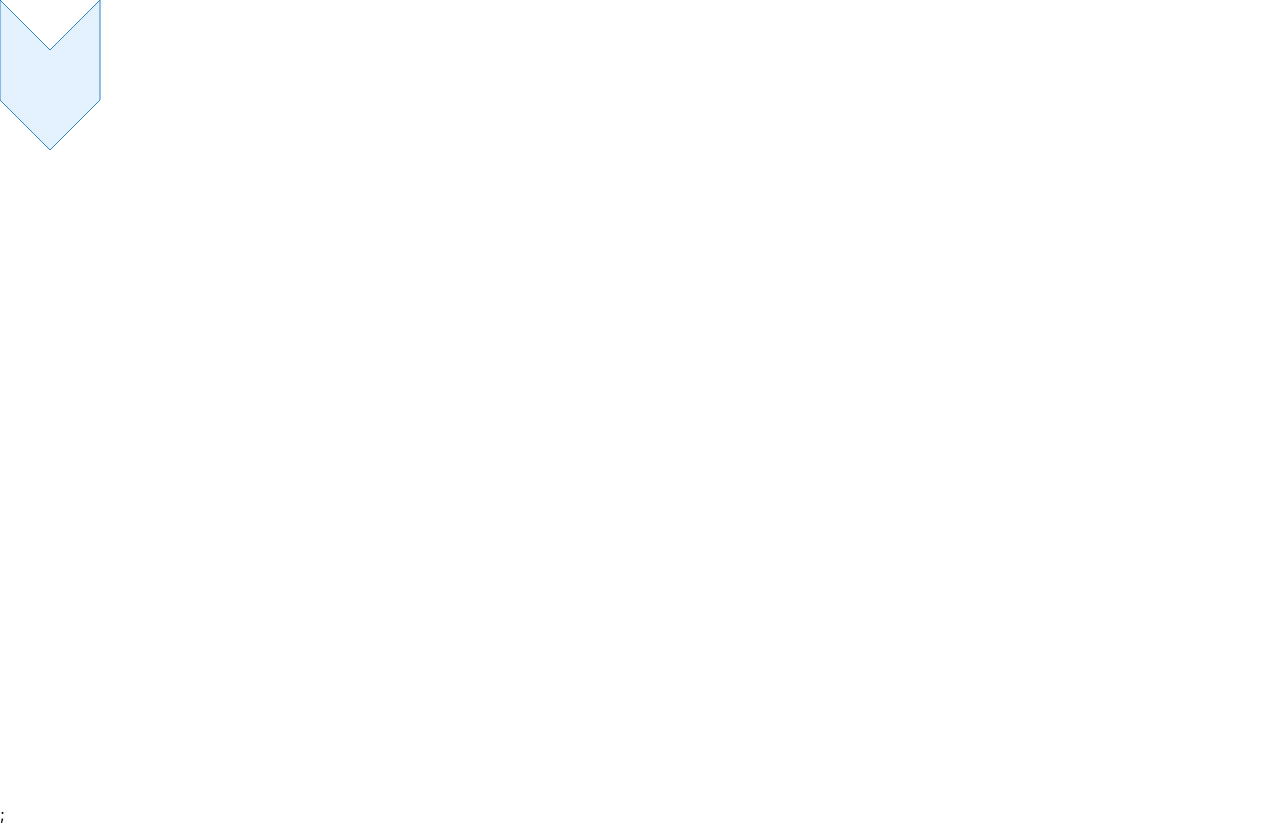
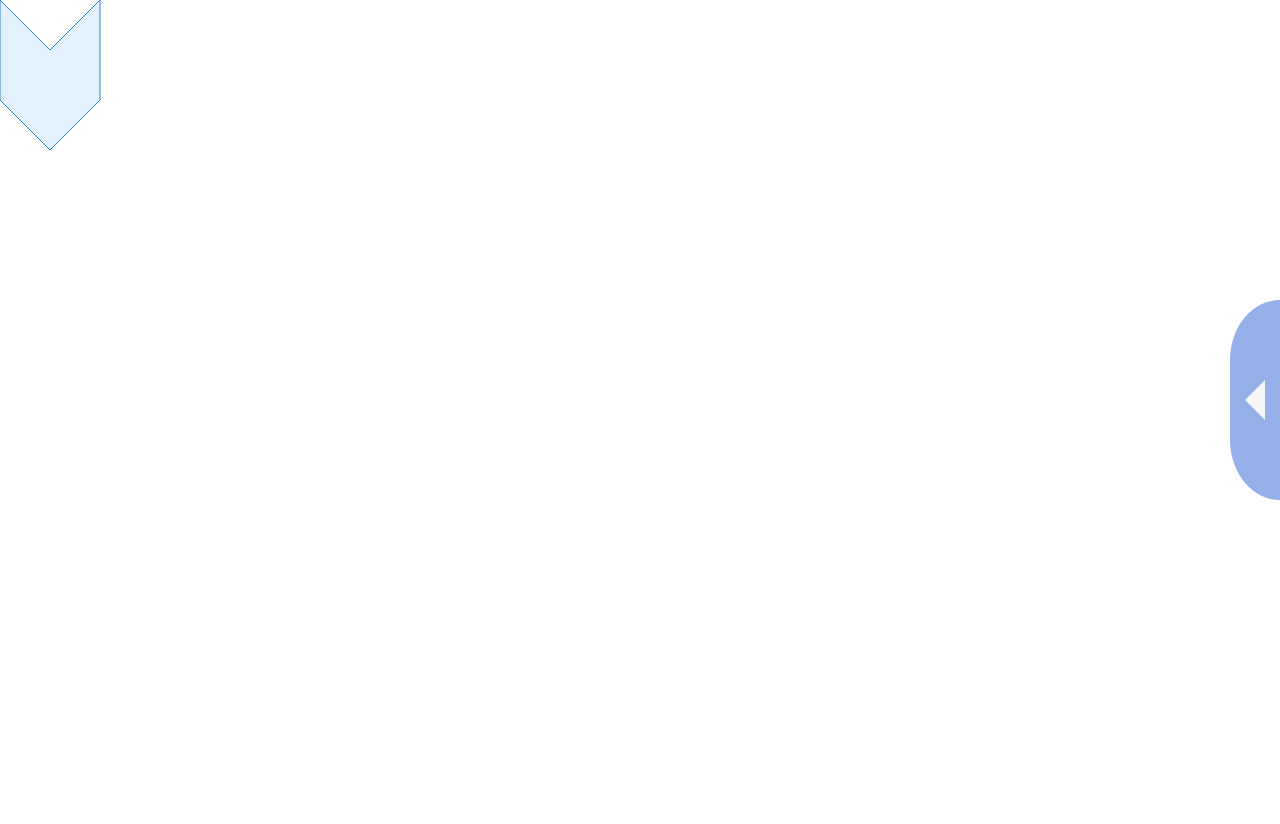
Before and after one commit to swnb/canvas-cut-better, a React (Create React App) app: page / in a window 1280 px wide. Built offline with nearby package versions, Linux system fonts and the light colour scheme.

Commit message:
init side menu

```diff
--- a/src/App.tsx
+++ b/src/App.tsx
@@ -1,12 +1,14 @@
 import * as React from 'react';
 import './App.css';
 import { CanvasCutComponent } from 'canvas-cut';
+import { Menu } from './menu';
 import { ErrorBoundary } from 'error-boundary';
 
 class App extends React.Component {
 	public render = () => (
 		<ErrorBoundary>
-			<CanvasCutComponent />;
+			<CanvasCutComponent />
+			<Menu />
 		</ErrorBoundary>
 	);
 }
--- a/src/lib/wire/index.ts
+++ b/src/lib/wire/index.ts
@@ -25,6 +25,7 @@ export class Wire implements RenderElement {
 
 	constructor(context: CanvasRenderingContext2D) {
 		this.context = context;
+		// TODO make this config better
 		this.wireContextConfig = {
 			lineWidth: 3,
 			lineCap: 'round',
--- /dev/null
+++ b/src/menu/index.tsx
@@ -0,0 +1,33 @@
+import * as React from 'react';
+import * as Styles from './style.module.css';
+
+const { useState } = React;
+
+function useShow(initState: boolean): [boolean, () => void] {
+	const [isShow, setIsShow] = useState(initState);
+
+	return [
+		isShow,
+		() => {
+			setIsShow(!isShow);
+		}
+	];
+}
+
+export const Menu = () => {
+	const [isShow, toggleShow] = useShow(false);
+
+	return (
+		<div
+			className={Styles.welt}
+			style={{
+				right: isShow ? '0' : ''
+			}}
+		>
+			<div className={Styles.button} onClick={toggleShow}>
+				<div className={isShow ? Styles.iconShow : Styles.iconHide} />
+			</div>
+			<div className={Styles.menu} />
+		</div>
+	);
+};
--- /dev/null
+++ b/src/menu/style.module.css
@@ -0,0 +1,51 @@
+/* welt */
+.welt {
+	position: fixed;
+	top: 0;
+	bottom: 0;
+	right: -450px;
+	margin: auto;
+	width: 500px;
+	height: 200px;
+	transition: right 0.5s ease-in-out;
+}
+
+.welt > div {
+	height: 100%;
+}
+
+/* button */
+.button {
+	display: inline-block;
+	position: relative;
+	width: 50px;
+	background-color: #96b0e9;
+	border-radius: 100% 0 0 100%/30% 0 0 30%;
+}
+
+.button > div {
+	position: absolute;
+	top: 0;
+	right: 0;
+	bottom: 0;
+	left: 0;
+	margin: auto;
+	width: 20px;
+	height: 40px;
+	background: whitesmoke;
+	transition: all 0.5s ease-in-out;
+}
+
+.button .iconShow {
+	clip-path: polygon(0% 0%, 100% 50%, 0% 100%);
+}
+
+.button .iconHide {
+	clip-path: polygon(0% 50%, 100% 0%, 100% 100%);
+}
+
+.menu {
+	display: inline-block;
+	width: 450px;
+	background-color: whitesmoke;
+}
```
Also changed, not shown: src/menu/items.tsx (added).
